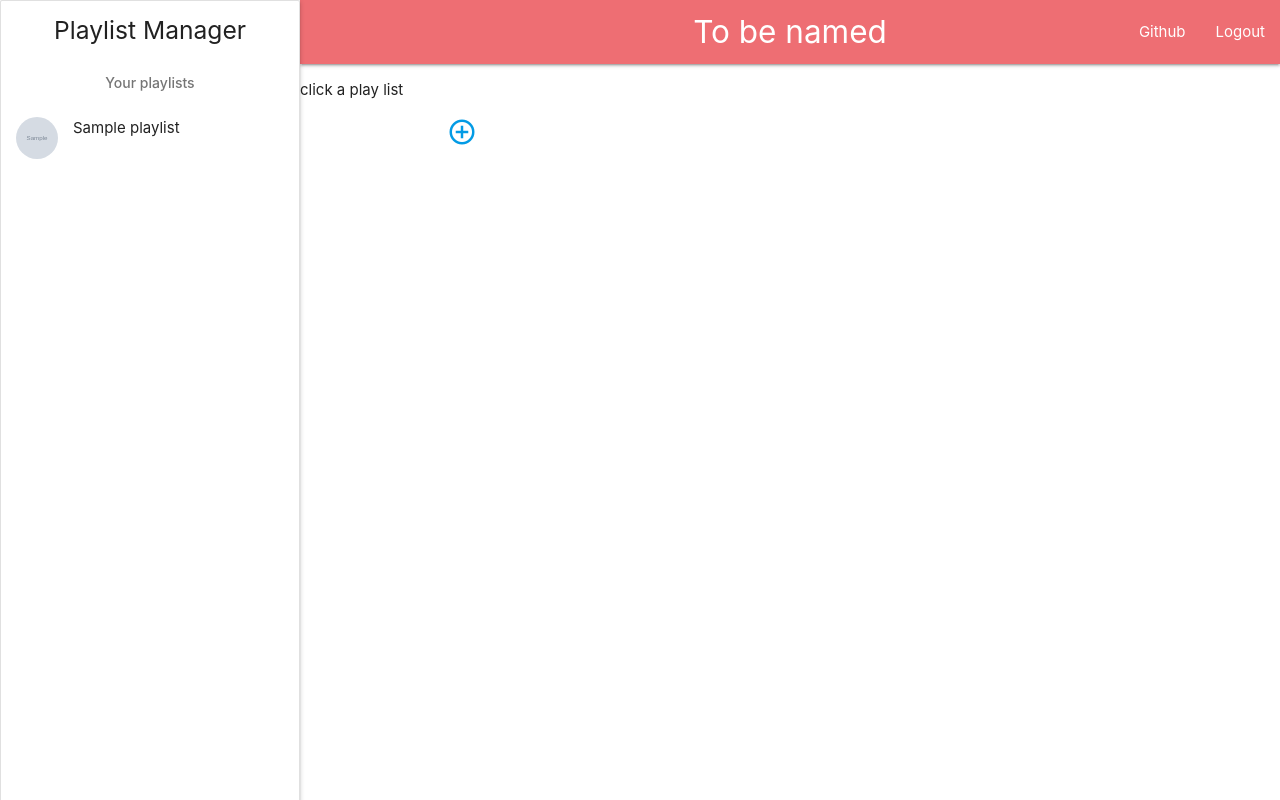
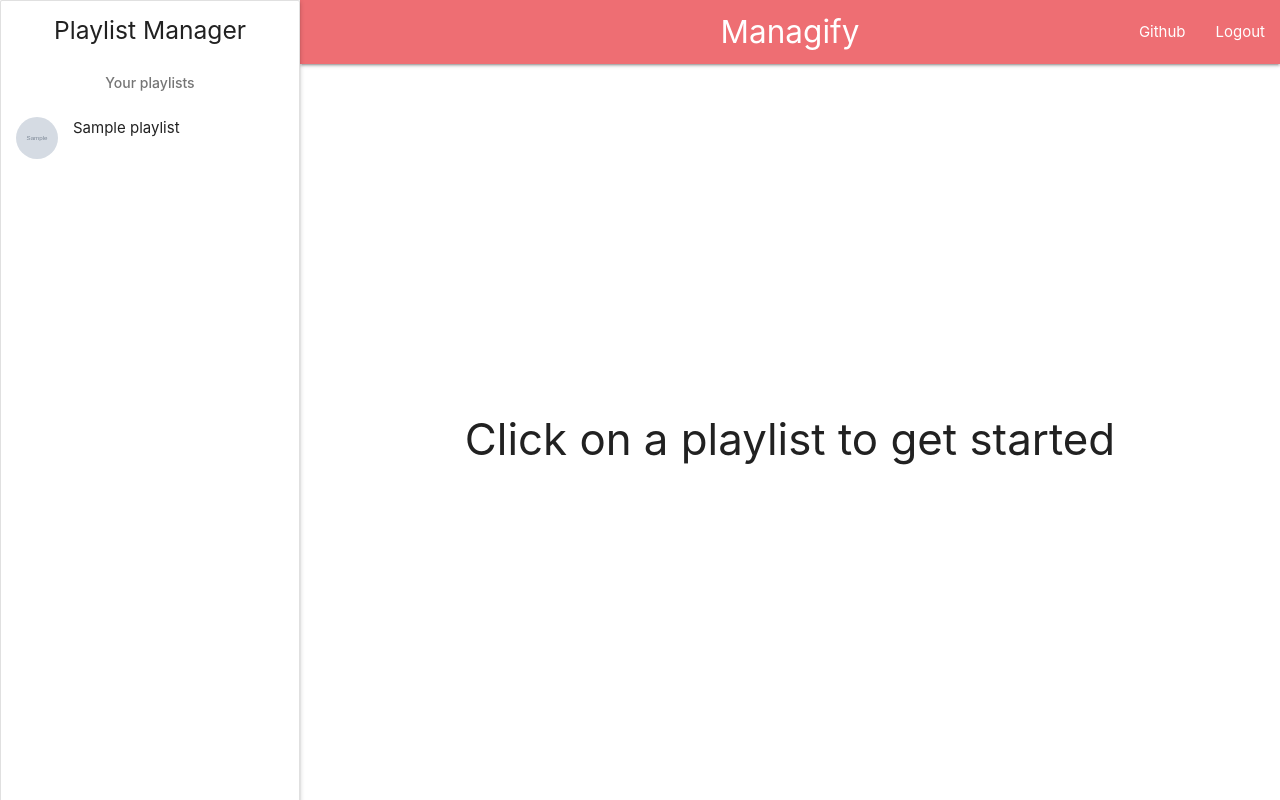
Before and after one commit to baizel/spotify-playlist-manager, a Flask app: template managify/templates/manager.html in a window 1280 px wide. Run offline with Flask 2, Linux system fonts and the light colour scheme; the template is opened without the code that fills it: most values are stand-ins (such as "Sample title", 1, 10 or a date in 2020); grey boxes marked "Sample" are stand-in pictures; parts of the project's set-up code (start-up, migrations or seed data) failed here and were passed over; some libraries are stand-ins or nearby versions.

Commit message:
Add filter button and clean up nodata state

```diff
--- a/managify/static/js/manager.js
+++ b/managify/static/js/manager.js
@@ -9,29 +9,40 @@ let filterOptions = [];
 
 window.onload = function () {
     initTableHTML = document.getElementById(SONG_TABLE_CONTAINER_ID).innerHTML;
-    let modalElem = document.querySelectorAll('.modal');
-    let modalInstance = M.Modal.init(modalElem, {});
+    const modalElem = document.querySelectorAll('.modal');
+    const modalInstance = M.Modal.init(modalElem, {onCloseEnd: handleFilterChange});
+    updateFilterOptions();
 }
 
-async function handleFilterChange() {
-    let checkboxes = document.querySelectorAll('input[name="filterCheckbox"]:checked');
+function updateFilterOptions() {
+    const checkboxes = document.querySelectorAll('input[name="filterCheckbox"]:checked');
     filterOptions = [];
     Array.prototype.forEach.call(checkboxes, function (el) {
         filterOptions.push({title: el.value, data: el.id});
     });
+}
+
+async function handleFilterChange() {
+    updateFilterOptions();
     await updateTable();
 }
 
 async function toggleAndUpdateTable(id, name) {
     toggleToList({id, name});
-    await updateTable();
+    toggleNoDataContent()
+    await updateTable().then(() => {
+        if (!Boolean(storedData.data.length)) {
+            deleteTableFromDOM();
+        }
+    });
 
 }
 
 async function updateTable() {
-    await getPlaylistTracks(chosenPlaylists, (data) => {
+    const data = await getPlaylistTracks(chosenPlaylists);
     storedData = data;
-        let options = {
+    const options = {
+        "dom": 'Blfrtir',
         "ordering": true,
         "order": [],
         "paging": false,
@@ -46,26 +57,41 @@ async function updateTable() {
                 };
                 formatCheckboxColumns(row, i, payload, Boolean(data[storedData.columns[i].data]));
             }
-
         },
         "rowCallback": function (row, data, displayNum, displayIndex, dataIndex) {
         },
+        buttons: [
+            {
+                text: "Column Filter",
+                className: 'btn modal-trigger pink waves-effect waves-light',
+                attr: {
+                    title: 'Copy',
+                    id: 'copyButton',
+                    "data-target": "modal1"
+                }
+            }
+        ]
     }
 
     const optionWithData = Object.assign(options, storedData)
     optionWithData.columns.push(...filterOptions)
+    deleteTableFromDOM()
+    $(prefixHash(SONG_TABLE_ID)).DataTable(optionWithData);
+
+}
+
+function deleteTableFromDOM() {
+    //clear old data table
     if ($.fn.DataTable.isDataTable(prefixHash(SONG_TABLE_ID))) {
-            //clear old data table
         const dtApi = $(prefixHash(SONG_TABLE_ID)).DataTable();
         dtApi.destroy();
         document.getElementById(SONG_TABLE_CONTAINER_ID).innerHTML = initTableHTML;
+        console.log("called")
     }
-        $(prefixHash(SONG_TABLE_ID)).DataTable(optionWithData);
-    })
 }
 
 function formatSongColumn(row, columnIndex, imageUrl, songName) {
-    let imgHTML = `<div class="valign-wrapper">
+    const imgHTML = `<div class="valign-wrapper">
                         <img src="${imageUrl}" alt="album art" class="circle" height="32">
                         <span class="song-name">${songName}</span>
                     </div>`
@@ -73,9 +99,9 @@ function formatSongColumn(row, columnIndex, imageUrl, songName) {
 }
 
 function formatCheckboxColumns(row, columnIndex, payload, isChecked) {
-    let isCheckedAttr = isChecked ? "checked" : "";
-    let pld = JSON.stringify(payload);
-    let checkbox = `<label>
+    const isCheckedAttr = isChecked ? "checked" : "";
+    const pld = JSON.stringify(payload);
+    const checkbox = `<label>
                         <input type="checkbox" ${isCheckedAttr} onclick='handleCheckbox(this, ${pld})'>
                         <span></span>
                   </label>`
@@ -88,14 +114,16 @@ function handleCheckbox(target, payload) {
     console.log(payload.songId);
 }
 
-async function getPlaylistTracks(playlists, callback) {
-    fetch(`api/sp/playlist`, {method: 'post', body: JSON.stringify(playlists)})
-        .then(response => response.json())
-        .then(callback);
+async function getPlaylistTracks(playlists) {
+    return fetch(`api/sp/playlist`, {method: 'post', body: JSON.stringify(playlists)})
+        .then((response) => {
+            return response.json()
+        });
+
 }
 
 function toggleToList(playlist) {
-    let isPlaylistAlreadyChosen = chosenPlaylists.some(plst => plst.id === playlist.id)
+    const isPlaylistAlreadyChosen = chosenPlaylists.some(plst => plst.id === playlist.id)
     if (isPlaylistAlreadyChosen) {
         chosenPlaylists = chosenPlaylists.filter(function (el) {
             return el.id !== playlist.id;
@@ -107,6 +135,14 @@ function toggleToList(playlist) {
     }
 }
 
+function toggleNoDataContent() {
+    if (chosenPlaylists.length > 0) {
+        document.getElementsByClassName("nodata")[0].style.display = 'none';
+    } else {
+        document.getElementsByClassName("nodata")[0].style.display = 'block';
+    }
+}
+
 function prefixHash(val) {
     return '#' + val;
 }
--- a/managify/static/manager.css
+++ b/managify/static/manager.css
@@ -1,6 +1,9 @@
 
 header, main, footer {
     padding-left: 300px;
+}
+#tableContainer {
+    padding-top: 30px;
 }
 
 @media only screen and (max-width: 992px) {
@@ -19,3 +22,11 @@ header, main, footer {
 .song-name {
     padding-left: 3px;
 }
+
+.nodata {
+    height: 85vh;
+}
+
+.nodata .content {
+    width: 100%;
+}
--- /dev/null
+++ b/managify/templates/components/modal.html
@@ -0,0 +1,20 @@
+<div id="modal1" class="modal">
+    <div class="modal-content">
+        <h4>Audio feature columns</h4>
+        <form action="#">
+            {% for name,options in filter.items() %}
+                <p>
+                    <label>
+                        <input name="filterCheckbox" value="{{ name }}" id="{{ options.apiName }}" type="checkbox"
+                                {{ "checked" if options.isChecked else "" }}/>
+                        <span>{{ name }}</span>
+                    </label>
+                </p>
+            {% endfor %}
+
+        </form>
+    </div>
+    <div class="modal-footer">
+        <a href="#" class="modal-close waves-effect waves-green btn-flat" onclick='handleFilterChange()'>Save</a>
+    </div>
+</div>
--- a/managify/templates/components/nav.html
+++ b/managify/templates/components/nav.html
@@ -1,6 +1,6 @@
 <nav>
     <div class="nav-wrapper">
-        <a href="#" class="brand-logo center">To be named</a>
+        <a href="#" class="brand-logo center">Managify</a>
         <ul id="nav-mobile" class="right hide-on-med-and-down">
             <li><a href="https://www.github.com/baizel">Github</a></li>
             <li><a href="/auth/logout">Logout</a></li>
--- a/managify/templates/manager.html
+++ b/managify/templates/manager.html
@@ -1,5 +1,4 @@
 <!doctype html>
-<title>Pls work</title>
 <head>
     {% block styles %}
         <link rel="stylesheet" type="text/css" href="https://cdn.datatables.net/1.10.22/css/jquery.dataTables.css">
@@ -17,43 +16,29 @@
 
         <script type="text/javascript" charset="utf8"
                 src="https://cdn.datatables.net/1.10.22/js/jquery.dataTables.js"></script>
+        <script type="text/javascript" charset="utf8"
+                src="https://cdn.datatables.net/buttons/1.6.5/js/dataTables.buttons.min.js"></script>
+        <title>Playlist manger</title>
 
     {% endblock %}
 </head>
 <main>
     {% include 'components/sidenav.html' %}
     {% include 'components/nav.html' %}
-    <p> click a play list </p>
     <div class="container">
-        <div id="filterPanel">
-            <a class="waves-effect waves-light modal-trigger" href="#modal1"> <i class="small material-icons">add_circle_outline</i></a>
-        </div>
         <div id="tableContainer">
             <table id="songTable" class="highlight">
             </table>
         </div>
     </div>
 
-    <!-- Modal Structure -->
-    <div id="modal1" class="modal">
-        <div class="modal-content">
-            <h4>Audio feature columns</h4>
-            <form action="#">
-                {% for name,apiName in filter.items() %}
-                    <p>
-                        <label>
-                            <input name="filterCheckbox" value="{{ name }}" id="{{ apiName }}" type="checkbox"/>
-                            <span>{{ name }}</span>
-                        </label>
-                    </p>
-                {% endfor %}
-
-            </form>
-        </div>
-        <div class="modal-footer">
-            <a href="#!" class="modal-close waves-effect waves-green btn-flat" onclick='handleFilterChange()'>Save</a>
+    <div class="valign-wrapper nodata">
+        <div class="content">
+            <h3 class="center-align">Click on a playlist to get started</h3>
         </div>
     </div>
+
+    {% include 'components/modal.html' %}
 
 </main>
 
--- a/spotify/spotify.py
+++ b/spotify/spotify.py
@@ -1,11 +1,11 @@
 from utils.utils import getTokenInfo, stripChars, mergeDicts, chunks
 from utils.constants import LIKED_SONGS_ID, FILTERABLE
 from flask import current_app
+from app import cache
 import spotipy
 import json
 
 config = current_app.config
-from app import cache
 
 
 def getTracks(session, data):
```
Also changed, not shown: utils/constants.py (+9 -3 lines). Lines whose indentation alone changed are shown as unchanged.
